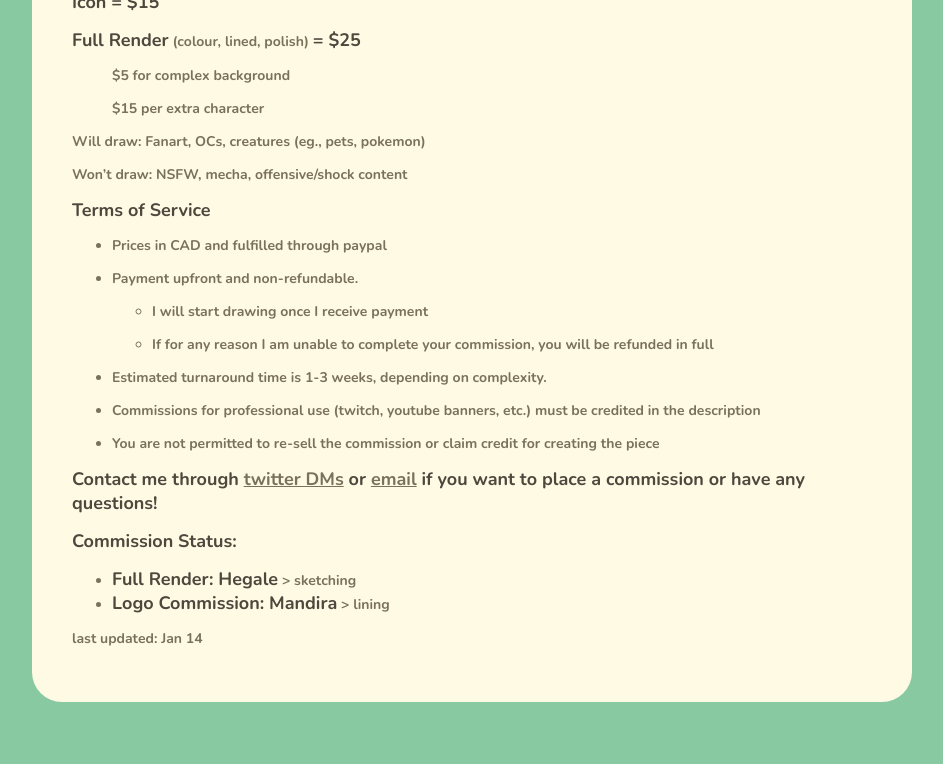
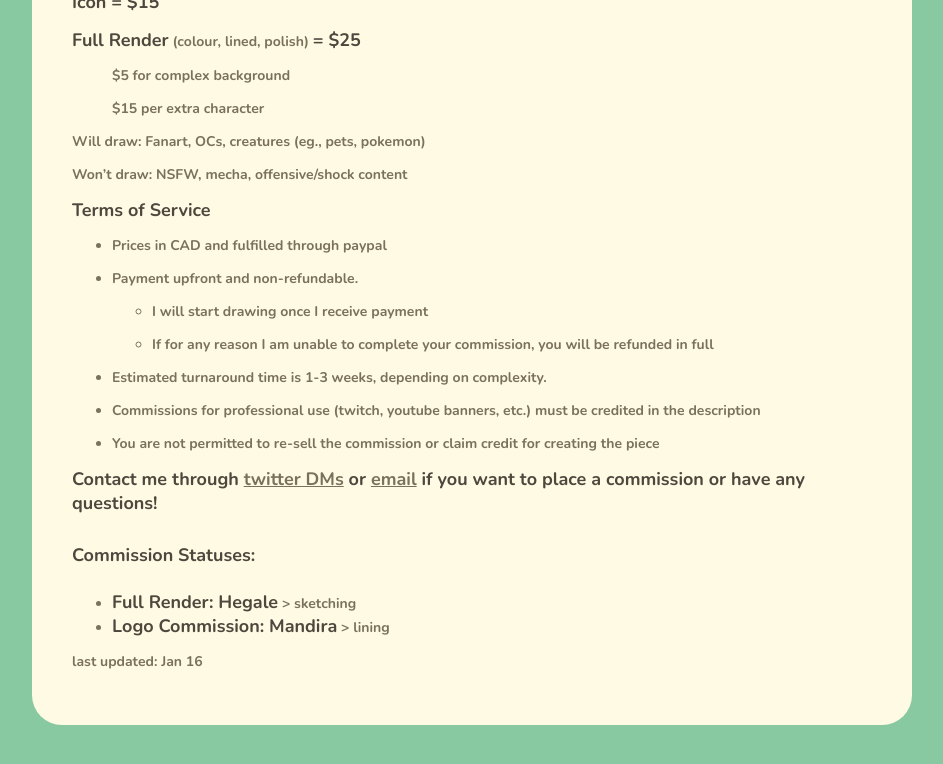
Before and after one commit to antheakwong/antheakwong.github.io, a Jekyll site: the page built from commissions/index.md, in a window 1280 px wide and 900 px high, scrolled down 506 px, cut to the strip 95-859 px from the top of the window. Shown: the whole strip, without its empty margins (168-1111 px from the left). Built offline with Jekyll 4.4.1, drawn with Linux system fonts in a browser that asks for light colours; nearby versions of some CDN libraries.

Commit message:
update status

```diff
--- a/commissions/index.md
+++ b/commissions/index.md
@@ -39,8 +39,8 @@ Won’t draw: NSFW, mecha, offensive/shock content
 
 **Contact me through [twitter DMs](https://twitter.com/aysrin) or [email](mailto:hello@antheakwong.com) if you want to place a commission or have any questions!**
 
-**Commission Status:**
+# **Commission Statuses:**
 - **Full Render: Hegale** > sketching
 - **Logo Commission: Mandira** > lining
 
-last updated: Jan 14
+last updated: Jan 16
```
